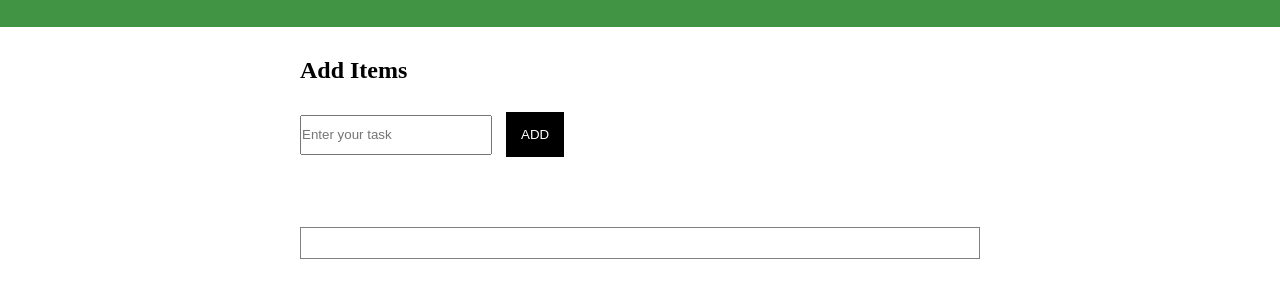
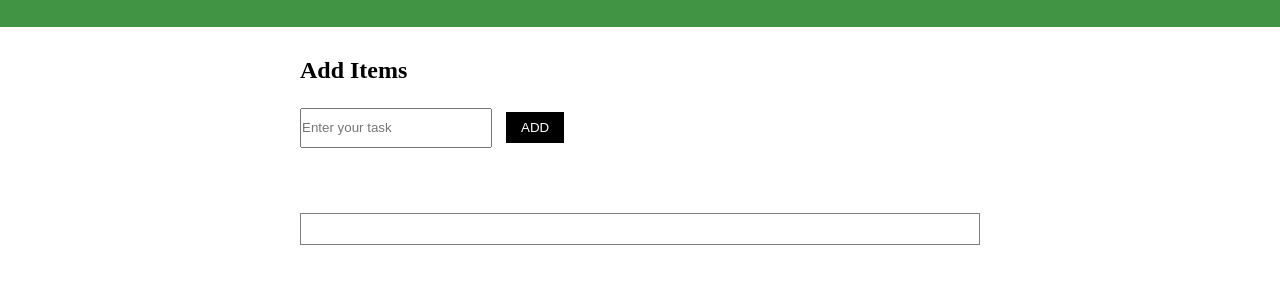
Before and after one commit to rohitkumar61/Todo-Local-Storage, a plain HTML site: page index.html in a window 1280 px wide. Shown: the part 73-370 px from the top of the page. Drawn offline with Linux system fonts and the light colour scheme.

Commit message:
Fix the seize of add button

```diff
--- a/style.css
+++ b/style.css
@@ -58,7 +58,7 @@ form {
     background-color: black;
     border: none;
     color: white;
-    padding: 15px 15px;
+    padding: 8px 15px;
 }
 
 button {
```
